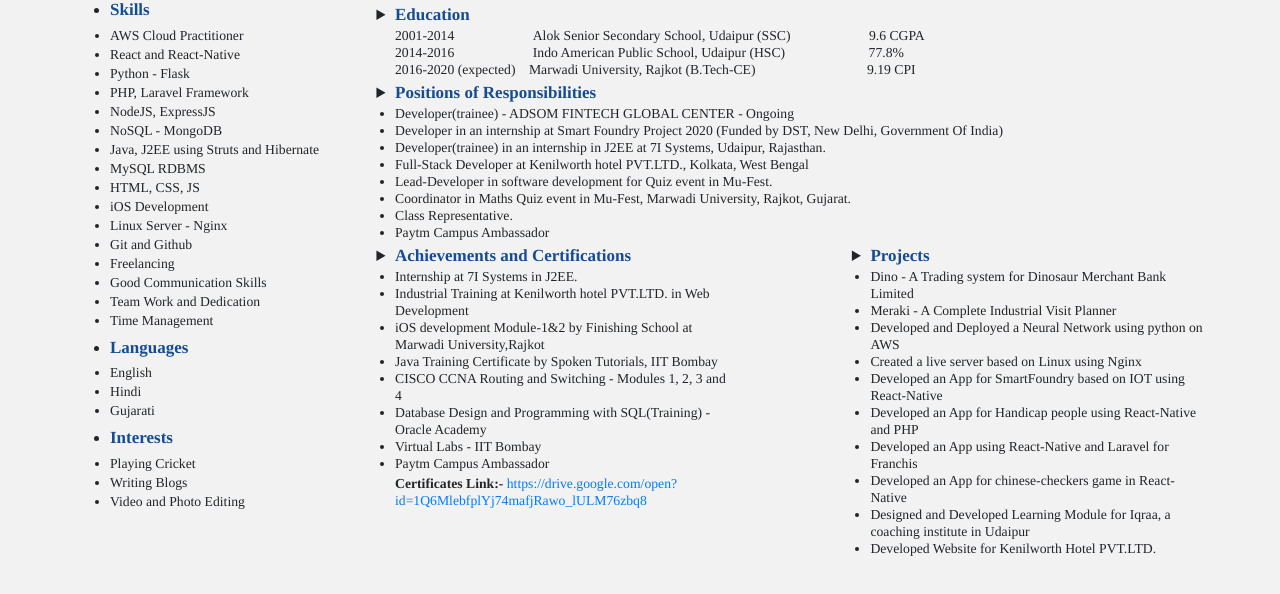
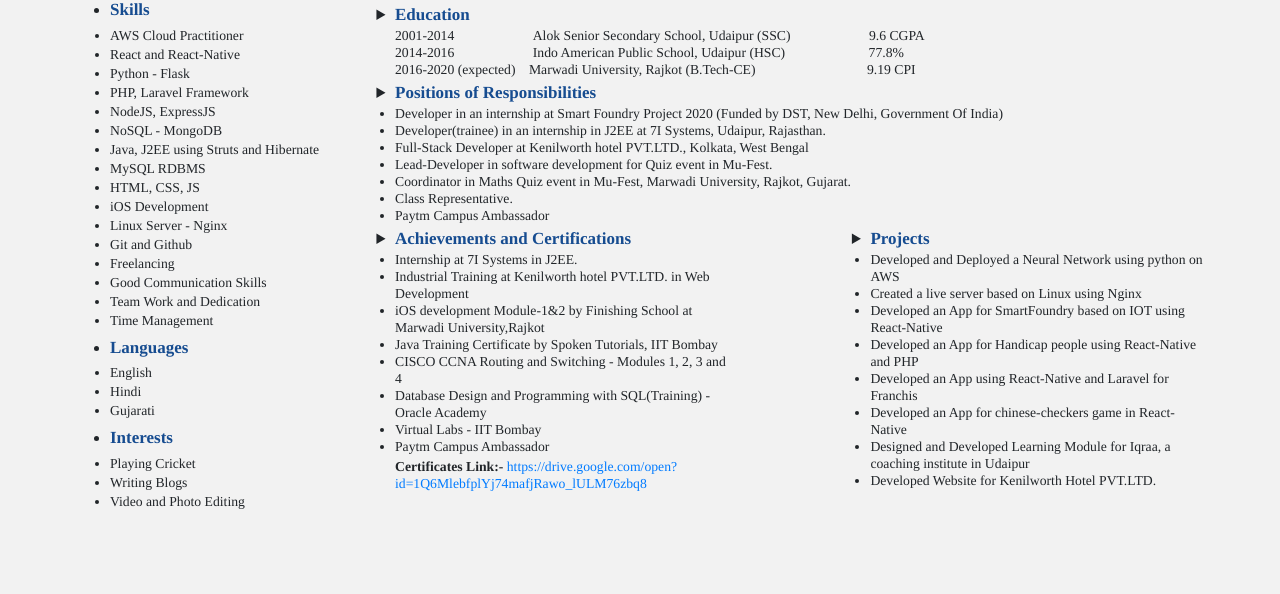
Before and after one commit to Nd98/Resume, a plain HTML site: page index.html in a window 1280 px wide. Shown: the part 112-706 px from the top of the page. Drawn offline with nearby package versions, Linux system fonts and the light colour scheme.

Commit message:
Update index.html

```diff
--- a/index.html
+++ b/index.html
@@ -309,7 +309,7 @@
                         <div class="list-content">
                             <div class="row">
                                 <ul style="padding:0;list-style:disc;">
-                                    <li>Developer(trainee) - ADSOM FINTECH GLOBAL CENTER - Ongoing </li>
+                                    <!--<li>Developer(trainee) - ADSOM FINTECH GLOBAL CENTER - Ongoing </li>-->
                                     <li>Developer in an internship at Smart Foundry Project 2020 (Funded
                                         by DST, New Delhi, Government Of India)</li>
                                     <li>Developer(trainee) in an internship in J2EE at 7I Systems, Udaipur, Rajasthan.
@@ -357,8 +357,8 @@
                         <div class="list-content">
                             <div class="row">
                                 <ul style="padding:0;list-style:disc;">
-                                    <li>Dino - A Trading system for Dinosaur Merchant Bank Limited</li>
-                                    <li>Meraki - A Complete Industrial Visit Planner</li>
+                                    <!--<li>Dino - A Trading system for Dinosaur Merchant Bank Limited</li>
+                                    <li>Meraki - A Complete Industrial Visit Planner</li>-->
                                     <li>Developed and Deployed a Neural Network using python on AWS</li>
                                     <li>Created a live server based on Linux using Nginx</li>
                                     <li>Developed an App for SmartFoundry based on IOT using React-Native</li>
```
